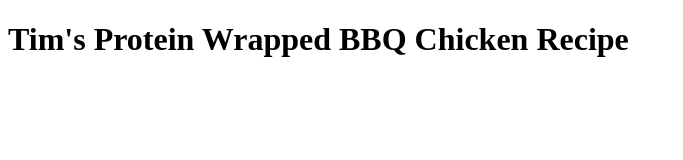
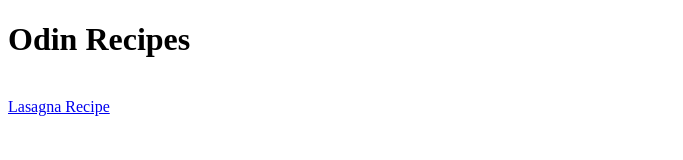
Before and after one commit to TimWherry/odin-recipes, a plain HTML site: page index.html in a window 1280 px wide. Shown: the whole page, without its empty margins (0-683 px from the left). Drawn offline with Linux system fonts and the light colour scheme.

Commit message:
Fix naming and link to lasagna recipe.

```diff
--- a/index.html
+++ b/index.html
@@ -3,10 +3,11 @@
 <head>
     <meta charset="UTF-8">
     <meta name="viewport" content="width=device-width, initial-scale=1.0">
-    <title>Tim's Protein Wrapped BBQ Chicken Recipe</title>
+    <title>Basic Odin's Recipes</title>
 </head>
 <body>
-    <h1>Tim's Protein Wrapped BBQ Chicken Recipe</h1>
+    <h1>Odin Recipes</h1>
     <br/>
+    <a href="./recipes/lasagna.html">Lasagna Recipe</a>
 </body>
 </html>
```
